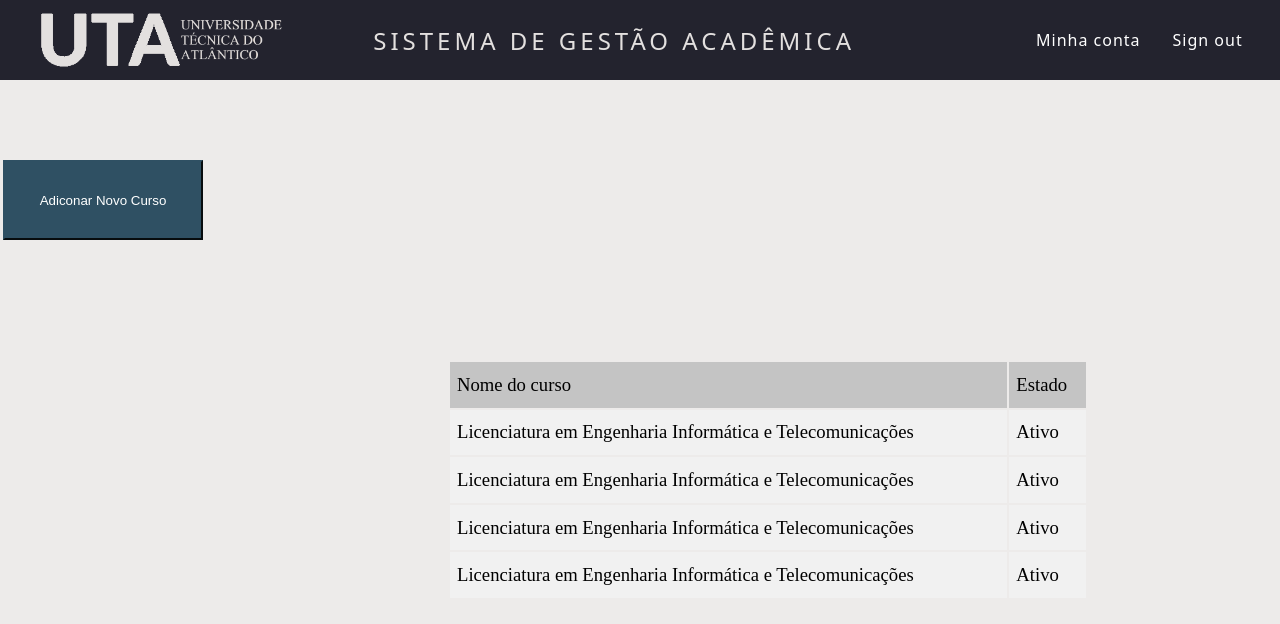
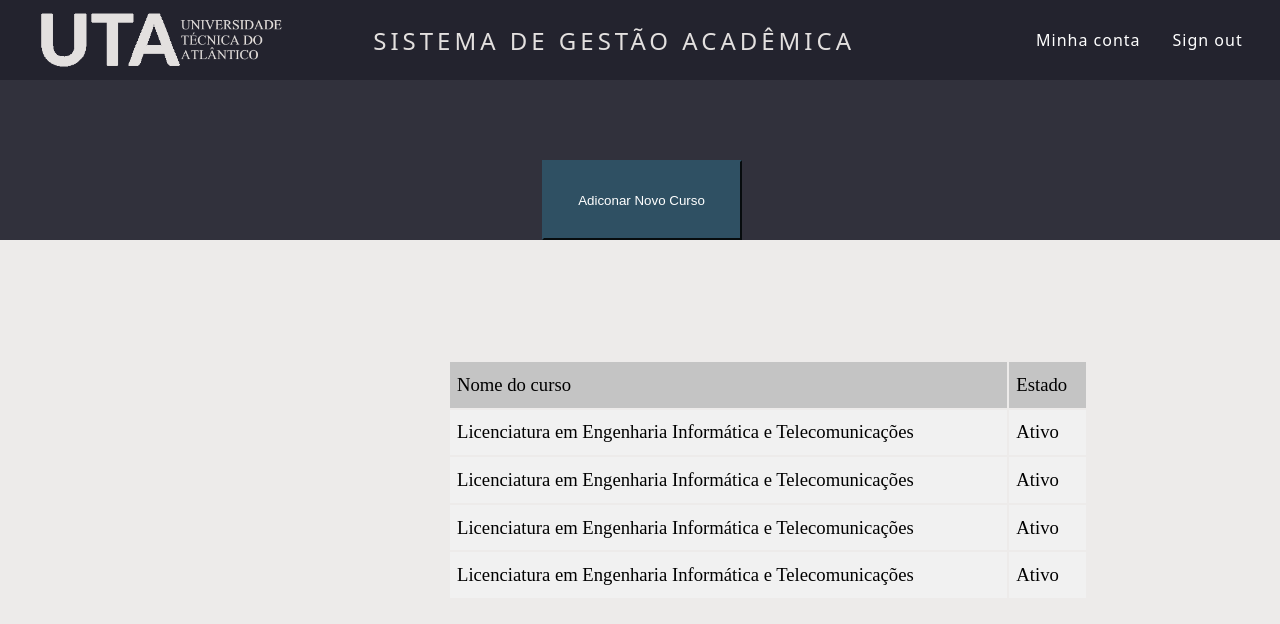
Before and after one commit to KleitonDaRosa/siacAdministracaoConfiguracao, a React (Create React App) app: page / in a window 1280 px wide. Shown: the top 624 px of the page. Built offline with nearby package versions, Linux system fonts and the light colour scheme.

Commit message:
tela inicial atualizada

```diff
--- a/public/index.css
+++ b/public/index.css
@@ -12,6 +12,9 @@ body{
 div#root{
     display: flex;
     height: 100%;
+    justify-content: center;
+    background-color: #31313C;
+
 
 }
 
```
